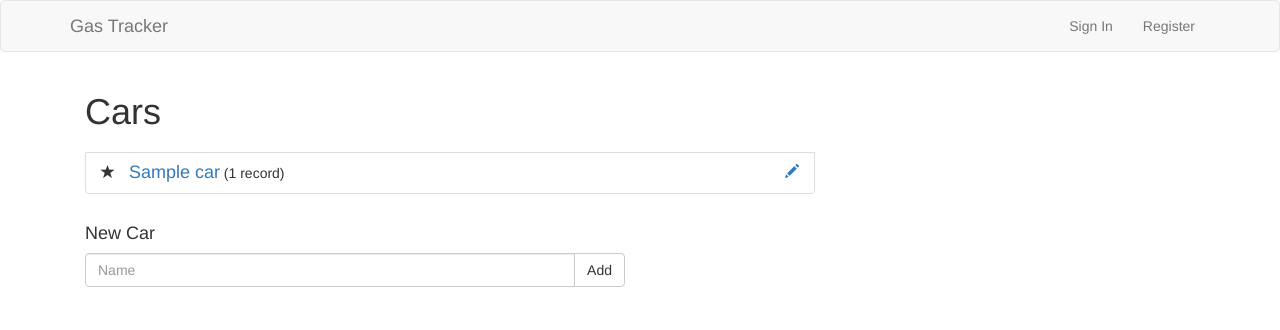
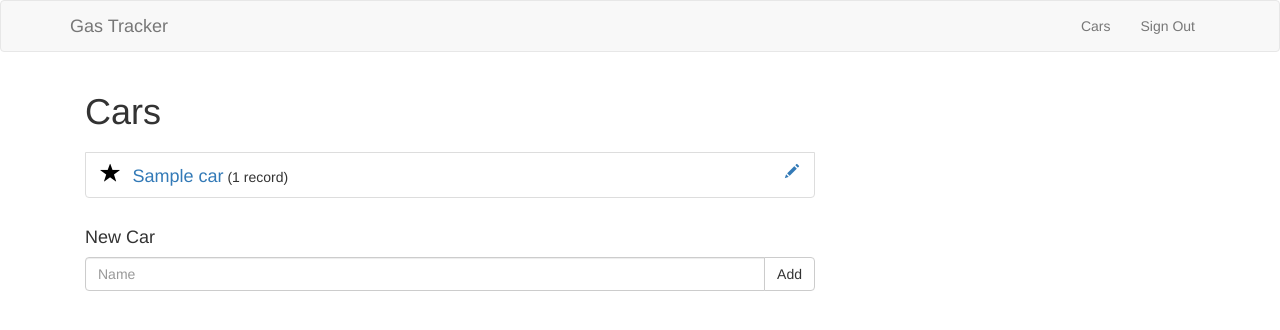
Before and after one commit to lwalen/car-manager, a Rails app: page /cars in a window 1280 px wide. Shown: the top 330 px of the page. Run offline with Rails 7, Linux system fonts and the light colour scheme; a user stored in the database is signed in; tables that the repository leaves empty hold one stand-in row (values such as "Sample post"); style sheets or scripts are compiled from the project's sources; some libraries are stand-ins or nearby versions.

Commit message:
Made primary icon nicer

```diff
--- a/app/assets/stylesheets/cars.css.scss
+++ b/app/assets/stylesheets/cars.css.scss
@@ -1,3 +1,17 @@
 // Place all the styles related to the cars controller here.
 // They will automatically be included in application.css.
 // You can use Sass (SCSS) here: http://sass-lang.com/
+
+h4.car {
+	display: inline;
+}
+
+.glyphicon-star, .glyphicon-star-empty {
+	font-size: 1.4em;
+	margin-right: 8px;
+
+	color: black;
+	a {
+		text-decoration: none;
+	}
+}
--- a/app/controllers/application_controller.rb
+++ b/app/controllers/application_controller.rb
@@ -14,7 +14,7 @@
 	end
 
 	def user_signed_in?
-		cookies[:auth_token] ? true :	false
+		current_user ? true :	false
 	end
 
 	def message(type, content)
--- a/app/views/cars/index.html.haml
+++ b/app/views/cars/index.html.haml
@@ -11,12 +11,12 @@
           %span.glyphicon.glyphicon-star
         - else
           = link_to make_primary_car_path(car.id), method: :post do
-            %span.glyphicon.glyphicon-star-empty
-        %h4{style: "display: inline; margin-left: 10px"}= link_to car, car_path(car.id)
+            %span.glyphicon.glyphicon-star-empty>
+        %h4.car= link_to car, car_path(car.id)
         = "(#{car.records.count} record#{'s' if car.records.count != 1})"
         = link_to edit_car_path(car.id) do
           %span.glyphicon.glyphicon-pencil.pull-right
 
-.col-sm-6
+.col-sm-8
   %br
   = render 'cars/new'
```
Also changed, not shown: Gemfile, Gemfile.lock.
